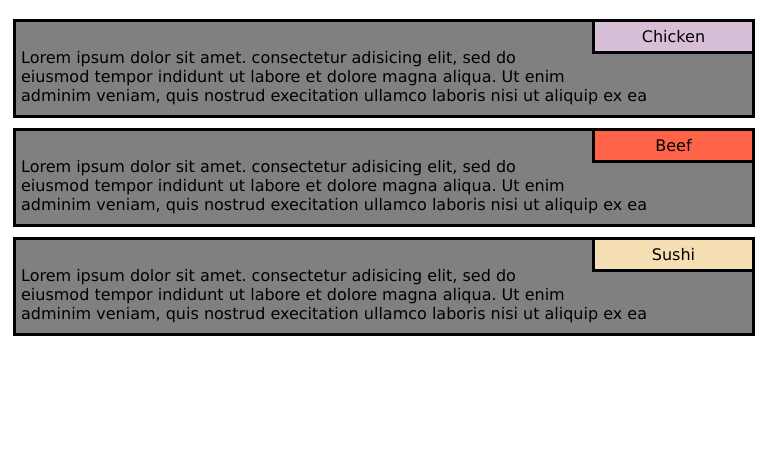
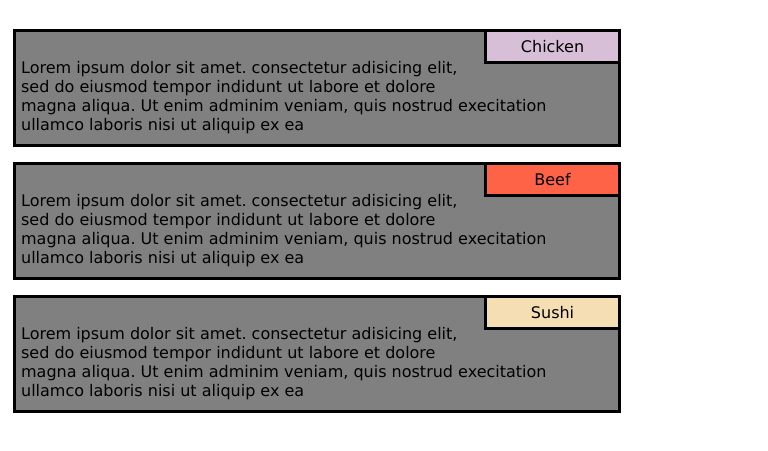
Before and after one commit to suxrobgithub/modul_2, a plain HTML site: page index.html in a window 768 px wide. Shown: the part 61-512 px from the top of the page. Drawn offline with Linux system fonts and the light colour scheme.

Commit message:
Add files via upload

```diff
--- a/style.css
+++ b/style.css
@@ -54,9 +54,9 @@
     }
 }
 
-@media (min-width: 768px) and (max-width: 949) {
+@media (min-width: 100px) and (max-width: 949px) {
     .col-sm-8 {
         float: left;
-        width: 66%;
+        width: 80%;
     }
 }
```
